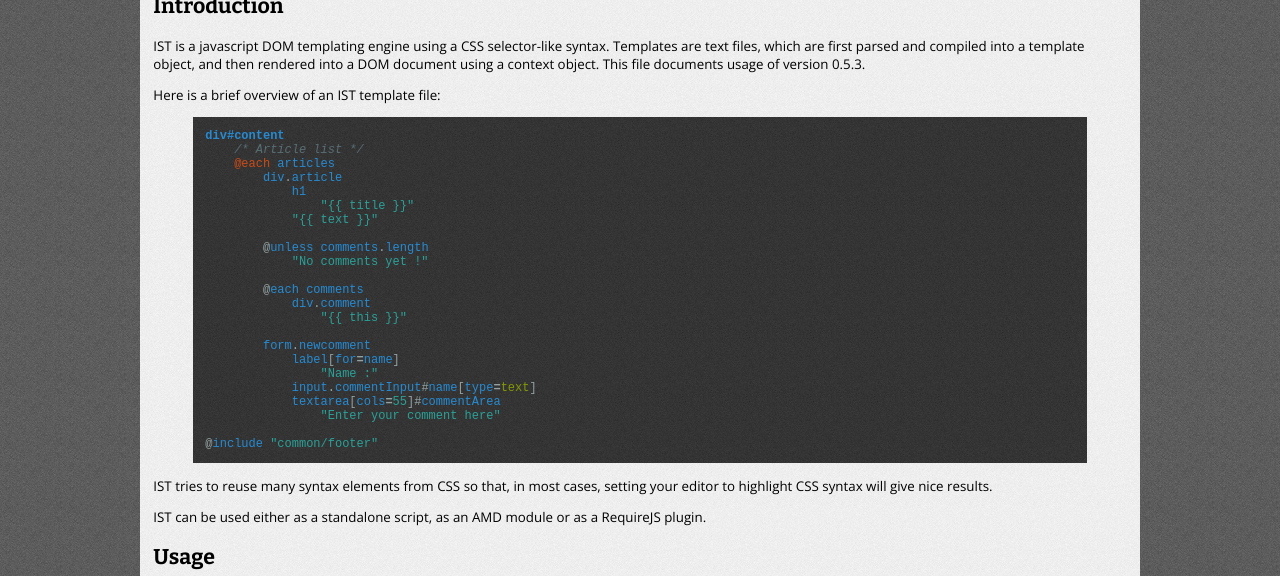
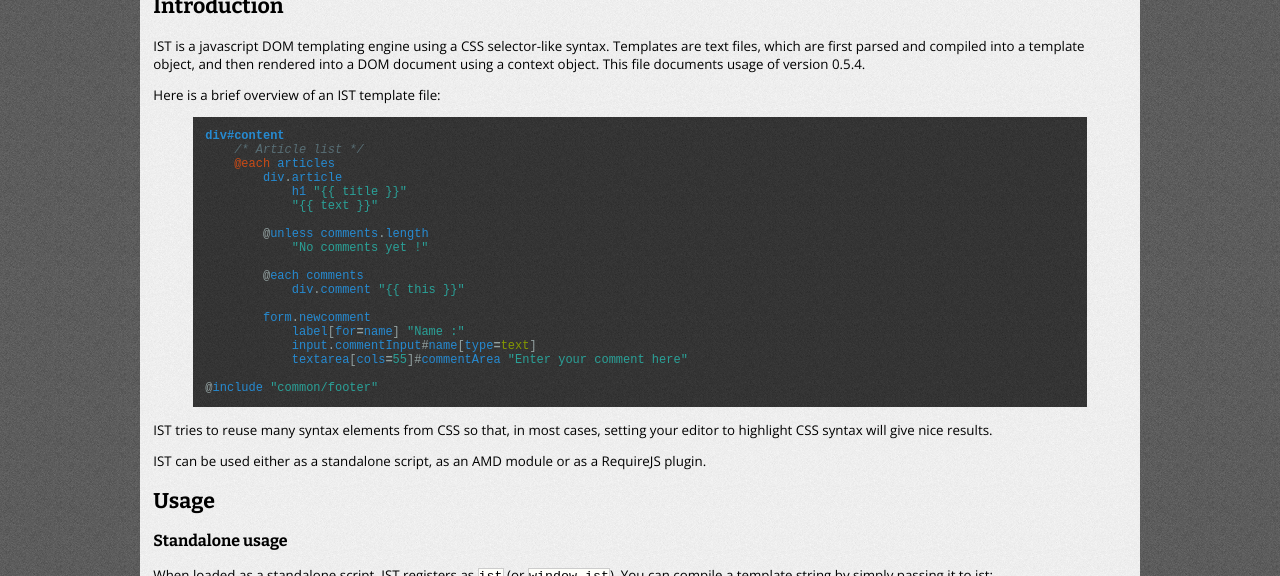
Before and after one commit to njoyard/ist, a Jekyll site: the page built from doc.markdown, in a window 1280 px wide and 900 px high, cut to the strip 324-900 px from the top of the window. Built offline with Jekyll 4.4.1, drawn with Linux system fonts in a browser that asks for light colours; Markdown is read by kramdown in place of the engine named in the settings; some of the changed text lies outside the part shown.

Commit message:
Add 9.5.4 changes

```diff
--- a/doc.markdown
+++ b/doc.markdown
@@ -15,7 +15,7 @@
 IST is a javascript DOM templating engine using a CSS selector-like syntax.
 Templates are text files, which are first parsed and compiled into a template
 object, and then rendered into a DOM document using a context object.  This file
-documents usage of version 0.5.3.
+documents usage of version 0.5.4.
 
 Here is a brief overview of an IST template file:
 
@@ -24,23 +24,19 @@
     /* Article list */
     @each articles
         div.article
-            h1
-                "{{ opencurly }} title {{ closecurly }}"
+            h1 "{{ opencurly }} title {{ closecurly }}"
             "{{ opencurly }} text {{ closecurly }}"
 
         @unless comments.length
             "No comments yet !"
 
         @each comments
-            div.comment
-                "{{ opencurly }} this {{ closecurly }}"
+            div.comment "{{ opencurly }} this {{ closecurly }}"
 
         form.newcomment
-            label[for=name]
-                "Name :"
+            label[for=name] "Name :"
             input.commentInput#name[type=text]
-            textarea[cols=55]#commentArea
-                "Enter your comment here"
+            textarea[cols=55]#commentArea "Enter your comment here"
 
 @include "common/footer"
 {% endhighlight %}
@@ -259,7 +257,14 @@
     'including\nnewlines'
 {% endhighlight %}
 
-Of course text nodes cannot have any child nodes.
+You can also specify a text node on the same line as its parent element.  In
+this case it must be separated from the element by at least one space
+
+{% highlight css %}
+div.text "child text node"
+    "you can add more child nodes here"
+    div.otherChild
+{% endhighlight %}
 
 ### String interpolation
 
@@ -326,13 +331,12 @@
     /* Renders to "a" */
     "{{ opencurly }} this['typeof'] {{ closecurly }}"
 
-div.willNotAccessContext
-    /* Renders to "true undefined" */
-    "{{ opencurly }} true {{ closecurly }} {{ opencurly }} undefined {{ closecurly }}"
+/* Renders to "true undefined" */
+div.willNotAccessContext "{{ opencurly }} true {{ closecurly }} {{ opencurly }} undefined {{ closecurly }}"
 
-div.willAccessContext
-    /* Renders to "b c" */
-    "{{ opencurly }} this['true'] {{ closecurly }} {{ opencurly }} this['undefined'] {{ closecurly }}"
+/* Renders to "b c" */
+div.willAccessContext "{{ opencurly }} this['true'] {{ closecurly }} {{ opencurly }} this['undefined'] {{ closecurly }}"
+
 {% endhighlight %}
 
 ### Control structures
```
Also changed, not shown: other parts of doc.markdown (+3 -1 lines), _posts/2012-11-19-ist-0.5.4-inline-text.markdown (added, +13 -0 lines), 2 other files.
